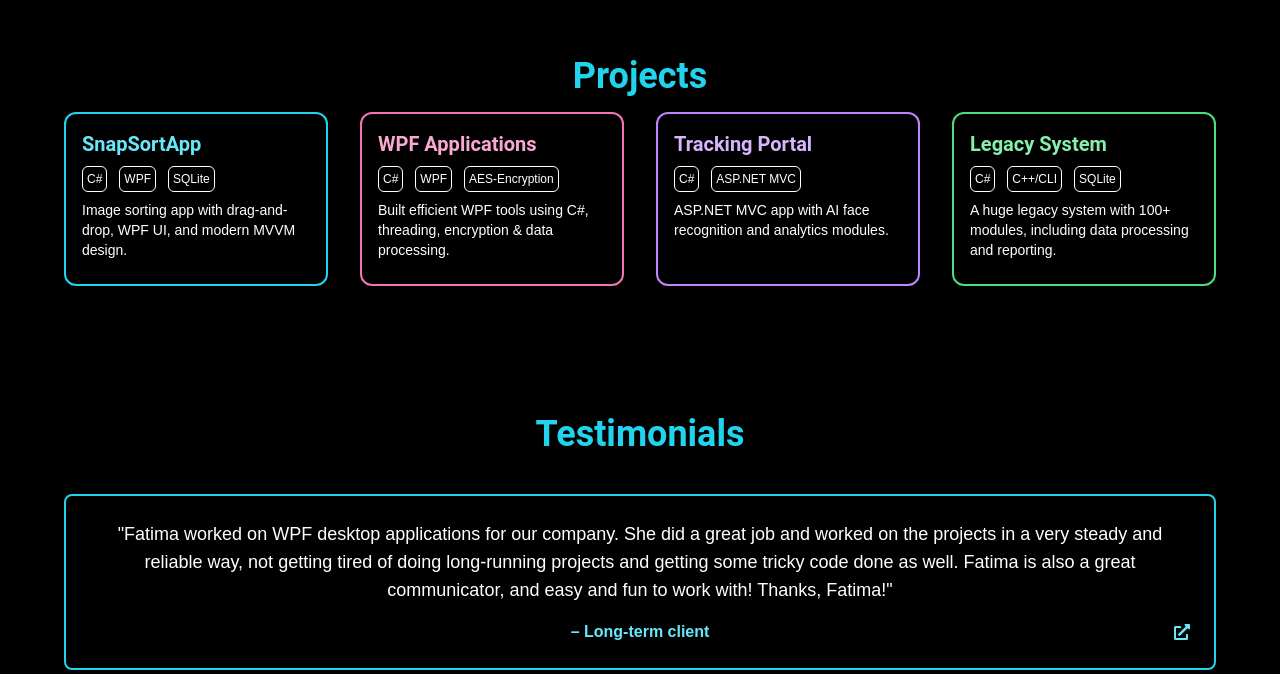
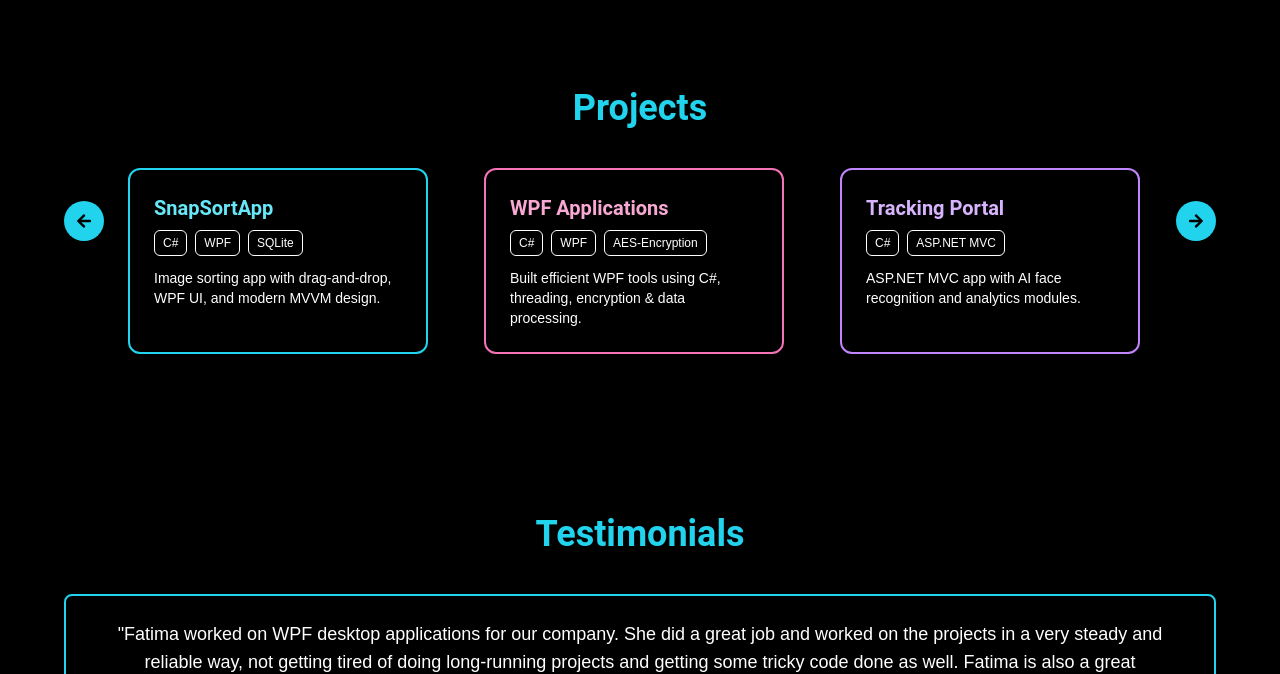
Before and after one commit to fatematahir10/Portfolio, a React (Vite) app: page / in a window 1280 px wide. Shown: the part 808-1482 px from the top of the page. Built offline with nearby package versions, Linux system fonts and the light colour scheme.

Commit message:
Update project section UI and fix hover behavior

```diff
--- a/src/components/Hero.tsx
+++ b/src/components/Hero.tsx
@@ -19,7 +19,7 @@ const Hero: React.FC = () => {
         ))}
       </div>
 
-      <p className="text-lg max-w-8xl leading-relaxed text-gray-200">
+      <p className="text-lg max-w-6xl leading-relaxed text-gray-200">
       I’m a results-driven software developer with a strong foundation in C#, .NET, and WPF, specializing in building modern, efficient, and user-friendly desktop applications. With over two years of remote development experience, I’ve successfully designed and delivered scalable solutions using clean MVVM architecture, intuitive UI design, and performance optimization techniques. I thrive in creating practical tools that solve real-world problems. My approach combines clean code, maintainable architecture, and a passion for continuous learning.
       </p>
     </section>
--- a/src/components/Navbar.tsx
+++ b/src/components/Navbar.tsx
@@ -2,7 +2,7 @@ import React from 'react';
 
 const Navbar: React.FC = () => {
   return (
-            <section
+            <nav
             id="navbar"
             className="fixed top-0 left-0 w-full z-50 py-4 bg-black px-6 shadow-md"
         >
@@ -31,7 +31,7 @@ const Navbar: React.FC = () => {
           View on Upwork
         </a>
             </div>
-            </section>
+            </nav>
   );
 };
 
--- a/src/components/Projects.tsx
+++ b/src/components/Projects.tsx
@@ -1,70 +1,105 @@
-import React from 'react';
+import React, { useRef } from 'react';
+import { FaArrowLeft, FaArrowRight } from 'react-icons/fa';
 
 const Projects: React.FC = () => {
+  const scrollRef = useRef<HTMLDivElement>(null);
+
+  const scrollLeft = () => {
+    if (scrollRef.current) {
+      scrollRef.current.scrollBy({ left: -300, behavior: 'smooth' });
+    }
+  };
+
+  const scrollRight = () => {
+    if (scrollRef.current) {
+      scrollRef.current.scrollBy({ left: 300, behavior: 'smooth' });
+    }
+  };
+
+  const projects = [
+    {
+      title: 'SnapSortApp',
+      color: 'cyan',
+      tech: ['C#', 'WPF', 'SQLite'],
+      description:
+        'Image sorting app with drag-and-drop, WPF UI, and modern MVVM design.',
+    },
+    {
+      title: 'WPF Applications',
+      color: 'pink',
+      tech: ['C#', 'WPF', 'AES-Encryption'],
+      description:
+        'Built efficient WPF tools using C#, threading, encryption & data processing.',
+    },
+    {
+      title: 'Tracking Portal',
+      color: 'purple',
+      tech: ['C#', 'ASP.NET MVC'],
+      description:
+        'ASP.NET MVC app with AI face recognition and analytics modules.',
+    },
+    {
+      title: 'Legacy System',
+      color: 'green',
+      tech: ['C#', 'C++/CLI', 'SQLite'],
+      description:
+        'A huge legacy system with 100+ modules, including data processing and reporting.',
+    },
+  ];
+
   return (
     <section
       id="projects"
-      className="py-16 px-6 bg-black text-white text-center"
+      className="max-w-6xl py-24 px-6 mx-auto bg-black text-white text-center relative"
     >
-      <h2 className="text-4xl font-bold text-cyan-400 mb-4">Projects</h2>
-        <div className="flex flex-col lg:flex-row gap-8 justify-center items-stretch max-w-6xl mx-auto">
-            <div className="flex-1 border-2 border-cyan-400 p-4 rounded-xl text-left hover:scale-105 transition-transform duration-300">
-                <h3 className="text-xl font-semibold text-cyan-300 mb-2">SnapSortApp</h3>
-                <div className="flex gap-3 mt-2">
-                {["C#", "WPF", "SQLite"].map((tech) => (
-                    <div key={tech} className="border border-white text-white text-xs p-1 rounded-md">
+      <h2 className="text-4xl font-bold text-cyan-400 mb-10">Projects</h2>
+
+      {/* Arrow Buttons */}
+      <button
+        onClick={scrollLeft}
+        className="absolute left-0 top-1/2 transform -translate-y-1/2 bg-cyan-400 text-black p-3 rounded-full hover:bg-cyan-500 z-10"
+      >
+        <FaArrowLeft />
+      </button>
+
+      <button
+        onClick={scrollRight}
+        className="absolute right-0 top-1/2 transform -translate-y-1/2 bg-cyan-400 text-black p-3 rounded-full hover:bg-cyan-500 z-10"
+      >
+        <FaArrowRight />
+      </button>
+
+      {/* Scrollable Container */}
+      <div
+        ref={scrollRef}
+        className="overflow-x-auto whitespace-nowrap mx-auto scrollbar-hide"
+      >
+        <div className="inline-flex px-10 gap-14">
+          {projects.map((proj) => (
+            <div
+              key={proj.title}
+              className={`min-w-[300px] max-w-sm border-2 border-${proj.color}-400 p-6 rounded-xl text-left hover:shadow-lg transition-transform duration-300 bg-black`}
+            >
+              <h3
+                className={`text-xl font-semibold text-${proj.color}-300 mb-2`}
+              >
+                {proj.title}
+              </h3>
+              <div className="flex flex-wrap gap-2 mt-2 mb-3">
+                {proj.tech.map((tech) => (
+                  <div
+                    key={tech}
+                    className="border border-white text-white text-wrap text-xs px-2 py-1 rounded-md"
+                  >
                     {tech}
-                    </div>
+                  </div>
                 ))}
-                </div>
-                <p className="text-sm text-white py-2">
-                Image sorting app with drag-and-drop, WPF UI, and modern MVVM design.
-                </p>
+              </div>
+              <p className="text-sm text-wrap">{proj.description}</p>
             </div>
-
-            <div className="flex-1 border-2 border-pink-400 p-4 rounded-xl text-left hover:scale-105 transition-transform duration-300">
-                <h3 className="text-xl font-semibold text-pink-300 mb-2">WPF Applications</h3>
-                <div className="flex gap-3 mt-2">
-                {["C#", "WPF", "AES-Encryption"].map((tech) => (
-                    <div key={tech} className="border border-white text-white text-xs p-1 rounded-md">
-                    {tech}
-                    </div>
-                ))}
-                </div>
-                <p className="text-sm text-white py-2">
-                Built efficient WPF tools using C#, threading, encryption & data processing.
-                </p>
-
-            </div>
-
-            <div className="flex-1 border-2 border-purple-400 p-4 rounded-xl text-left hover:scale-105 transition-transform duration-300">
-                <h3 className="text-xl font-semibold text-purple-300 mb-2">Tracking Portal</h3>
-                <div className="flex gap-3 mt-2">
-                {["C#", "ASP.NET MVC"].map((tech) => (
-                    <div key={tech} className="border border-white text-white text-xs p-1 rounded-md">
-                    {tech}
-                    </div>
-                ))}
-                </div>
-                <p className="text-sm text-white py-2">
-                ASP.NET MVC app with AI face recognition and analytics modules.
-                </p>
-            </div>
-
-            <div className="flex-1 border-2 border-green-400 p-4 rounded-xl text-left hover:scale-105 transition-transform duration-300">
-                <h3 className="text-xl font-semibold text-green-300 mb-2">Legacy System</h3>
-                <div className="flex gap-3 mt-2">
-                {["C#", "C++/CLI", "SQLite"].map((tech) => (
-                    <div key={tech} className="border border-white text-white text-xs p-1 rounded-md">
-                    {tech}
-                    </div>
-                ))}
-                </div>
-                <p className="text-sm text-white py-2">
-                A huge legacy system with 100+ modules, including data processing and reporting.
-                </p>
-            </div>
+          ))}
         </div>
+      </div>
     </section>
   );
 };
--- a/src/index.css
+++ b/src/index.css
@@ -11,3 +11,11 @@ body {
 h1, h2, h3 {
   font-family: 'Roboto', sans-serif;
 }
+
+.scrollbar-hide::-webkit-scrollbar {
+  display: none;
+}
+.scrollbar-hide {
+  -ms-overflow-style: none; /* IE/Edge */
+  scrollbar-width: none;    /* Firefox */
+}
```
